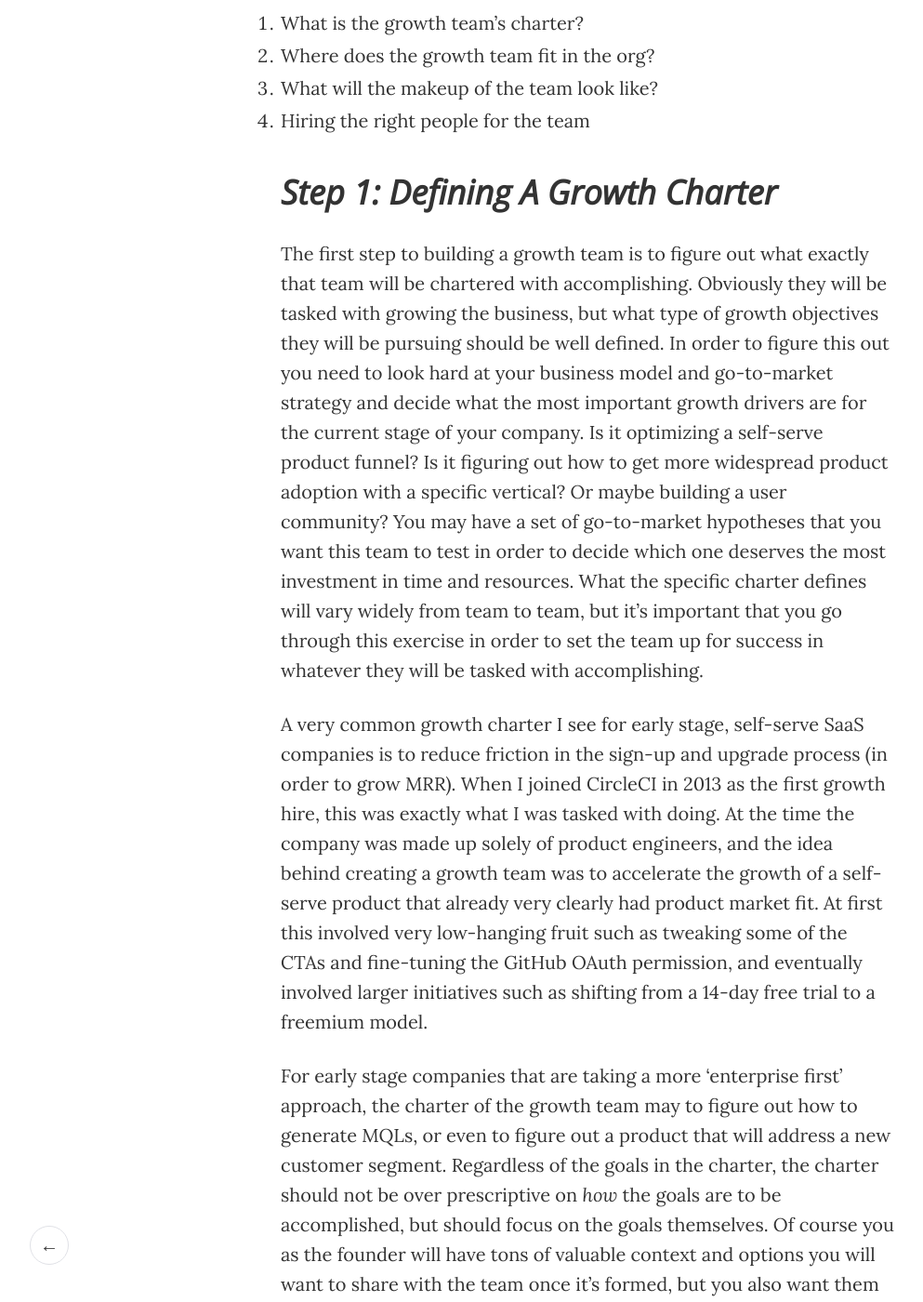
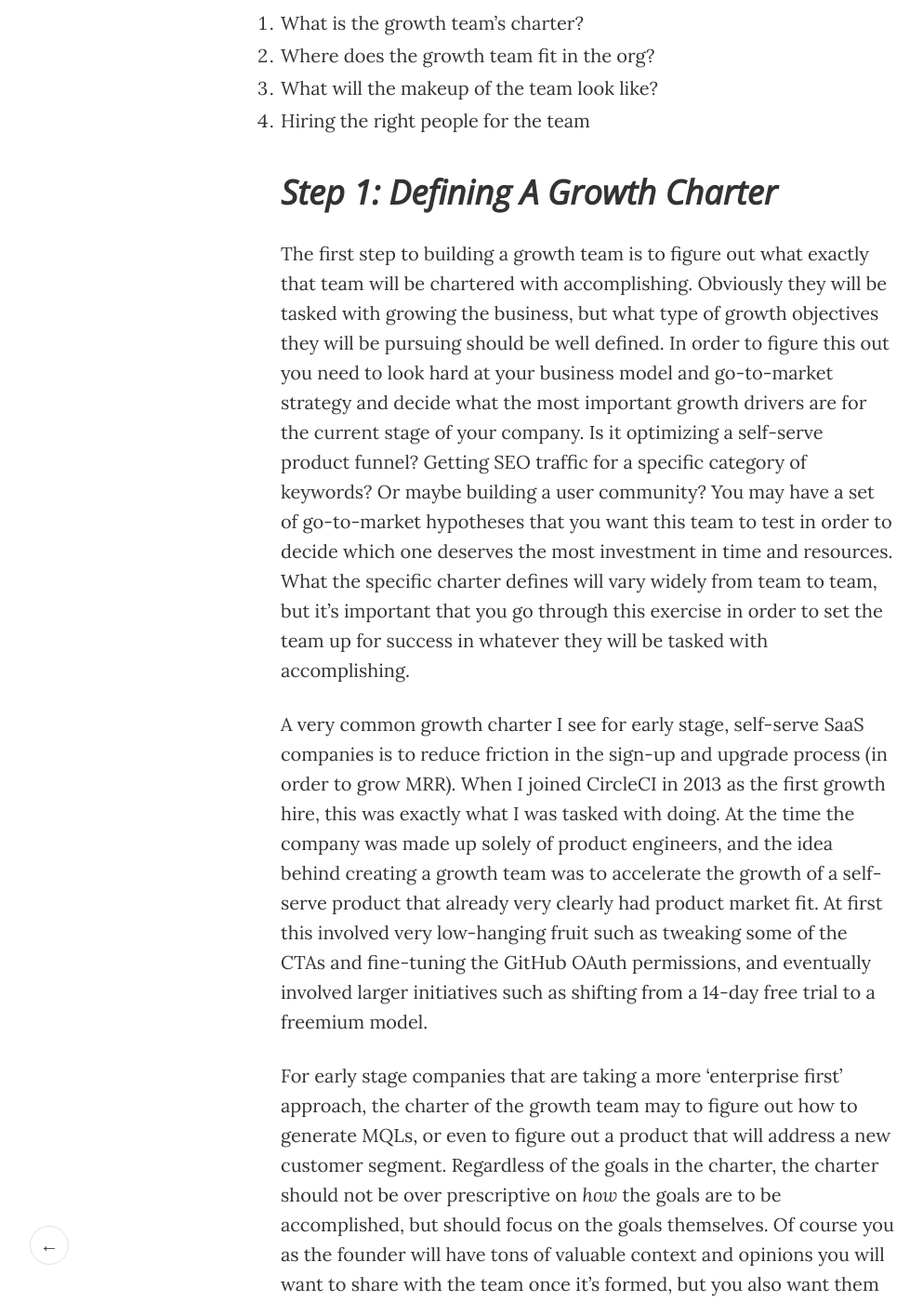
Before and after one commit to worldsoup/worldsoup.github.io, a Jekyll site: the page built from _posts/2021-03-09-defining-a-growth-charter.md, in a window 1280 px wide and 1400 px high, scrolled down 905 px. Shown: the whole window at 93% size, without its empty margins (8-1001 px from the left). Built offline with Jekyll 4.4.1, drawn with Linux system fonts in a browser that asks for light colours; some of the changed text lies outside the part shown.

Commit message:
Update 2021-03-09-defining-a-growth-charter.md

```diff
--- a/_posts/2021-03-09-defining-a-growth-charter.md
+++ b/_posts/2021-03-09-defining-a-growth-charter.md
@@ -19,10 +19,10 @@
 
 ## Step 1: Defining A Growth Charter
 
-The first step to building a growth team is to figure out what exactly that team will be chartered with accomplishing. Obviously they will be tasked with growing the business, but what type of growth objectives they will be pursuing should be well defined. In order to figure this out you need to look hard at your business model and go-to-market strategy and decide what the most important growth drivers are for the current stage of your company. Is it optimizing a self-serve product funnel? Is it figuring out how to get more widespread product adoption with a specific vertical? Or maybe building a user community? You may have a set of go-to-market hypotheses that you want this team to test in order to decide which one deserves the most investment in time and resources. What the specific charter defines will vary widely from team to team, but it’s important that you go through this exercise in order to set the team up for success in whatever they will be tasked with accomplishing.
+The first step to building a growth team is to figure out what exactly that team will be chartered with accomplishing. Obviously they will be tasked with growing the business, but what type of growth objectives they will be pursuing should be well defined. In order to figure this out you need to look hard at your business model and go-to-market strategy and decide what the most important growth drivers are for the current stage of your company. Is it optimizing a self-serve product funnel? Getting SEO traffic for a specific category of keywords? Or maybe building a user community? You may have a set of go-to-market hypotheses that you want this team to test in order to decide which one deserves the most investment in time and resources. What the specific charter defines will vary widely from team to team, but it’s important that you go through this exercise in order to set the team up for success in whatever they will be tasked with accomplishing.
 
-A very common growth charter I see for early stage, self-serve SaaS companies is to reduce friction in the sign-up and upgrade process (in order to grow MRR). When I joined CircleCI in 2013 as the first growth hire, this was exactly what I was tasked with doing. At the time the company was made up solely of product engineers, and the idea behind creating a growth team was to accelerate the growth of a self-serve product that already very clearly had product market fit. At first this involved very low-hanging fruit such as tweaking some of the CTAs and fine-tuning the GitHub OAuth permission, and eventually involved larger initiatives such as shifting from a 14-day free trial to a freemium model.
+A very common growth charter I see for early stage, self-serve SaaS companies is to reduce friction in the sign-up and upgrade process (in order to grow MRR). When I joined CircleCI in 2013 as the first growth hire, this was exactly what I was tasked with doing. At the time the company was made up solely of product engineers, and the idea behind creating a growth team was to accelerate the growth of a self-serve product that already very clearly had product market fit. At first this involved very low-hanging fruit such as tweaking some of the CTAs and fine-tuning the GitHub OAuth permissions, and eventually involved larger initiatives such as shifting from a 14-day free trial to a freemium model.
 
-For early stage companies that are taking a more ‘enterprise first’ approach, the charter of the growth team may to figure out how to generate MQLs, or even to figure out a product that will address a new customer segment. Regardless of the goals in the charter, the charter should not be over prescriptive on *how* the goals are to be accomplished, but should focus on the goals themselves. Of course you as the founder will have tons of valuable context and options you will want to share with the team once it’s formed, but you also want them to have the autonomy to try things you may not have thought of.
+For early stage companies that are taking a more ‘enterprise first’ approach, the charter of the growth team may to figure out how to generate MQLs, or even to figure out a product that will address a new customer segment. Regardless of the goals in the charter, the charter should not be over prescriptive on *how* the goals are to be accomplished, but should focus on the goals themselves. Of course you as the founder will have tons of valuable context and opinions you will want to share with the team once it’s formed, but you also want them to have the autonomy to try things you may not have thought of.
 
 In the next post on building a growth team, I’ll focus on where the growth team can fit in to the rest of the organization.
```
